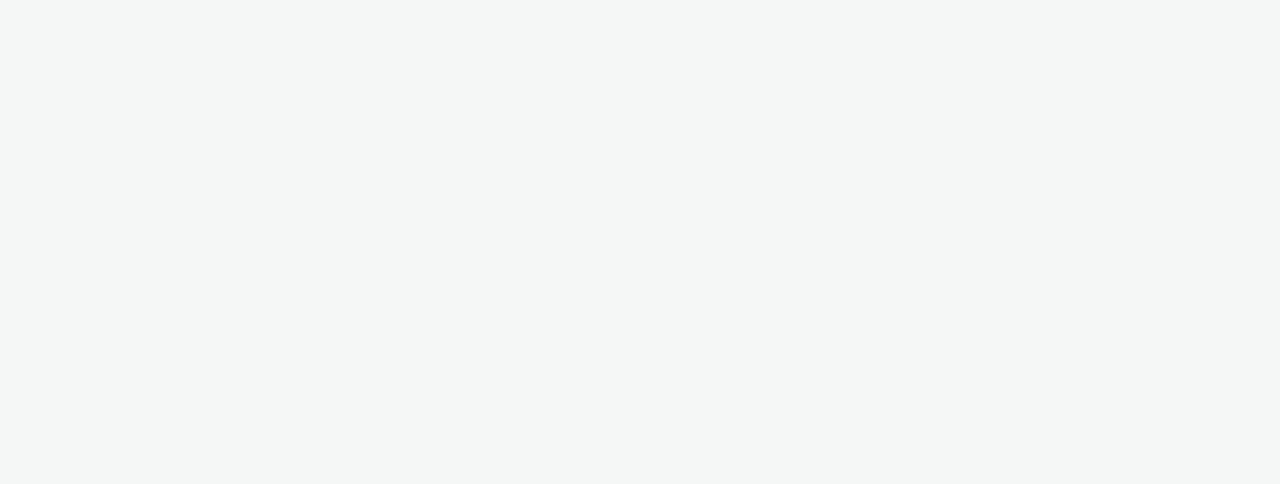
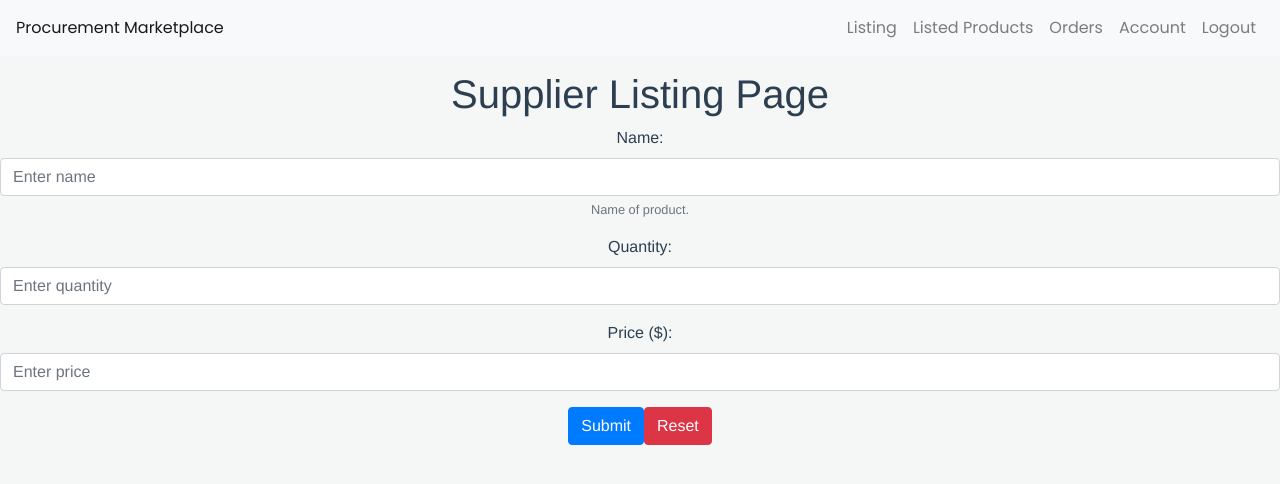
Before and after one commit to aarongjy97/blockchain-buddies, a Vue app in the folder frontend/: page /supplier-listing in a window 1280 px wide. Shown: the top 484 px of the page. Built offline with nearby package versions, Linux system fonts and the light colour scheme.

Commit message:
created vue store, login, logout, completed supplier-main and supplier-listing

```diff
--- a/frontend/package.json
+++ b/frontend/package.json
@@ -15,7 +15,8 @@
     "bootstrap-vue": "^2.17.3",
     "core-js": "^3.6.5",
     "vue": "^2.6.11",
-    "vue-router": "^3.5.1"
+    "vue-router": "^3.5.1",
+    "vuex": "^3.6.2"
   },
   "devDependencies": {
     "@babel/polyfill": "^7.11.5",
--- a/frontend/src/main.js
+++ b/frontend/src/main.js
@@ -4,10 +4,12 @@ import Vue from "vue";
 import "./plugins/bootstrap-vue";
 import App from "./App.vue";
 import Router from "./routes.js";
+import Store from "./store.js";
 
 Vue.config.productionTip = false;
 
 new Vue({
   render: (h) => h(App),
   router: Router,
+  store: Store,
 }).$mount("#app");
--- a/frontend/src/pages/Common/Login.vue
+++ b/frontend/src/pages/Common/Login.vue
@@ -53,8 +53,10 @@ export default {
   methods: {
     async login() {
       const result = await Login.supplierLogin(this.email, this.password);
+      console.log(result.data);
 
-      console.log(result.data);
+      await this.$store.commit('storeDetails', result.data);
+
       if (result.status == 200) {
         return result.data["role"] == "procurer"
           ? this.$router.push("procurer-main")
--- a/frontend/src/pages/Supplier/Navbar.vue
+++ b/frontend/src/pages/Supplier/Navbar.vue
@@ -10,9 +10,10 @@
       <b-collapse id="nav-collapse" is-nav>
         <b-navbar-nav class="ml-auto">
           <b-nav-item to="/supplier-listing">Listing</b-nav-item>
-          <b-nav-item to="/supplier-products">Listed Products</b-nav-item>
+          <b-nav-item to="/supplier-main">Listed Products</b-nav-item>
           <b-nav-item to="/supplier-orders">Orders</b-nav-item>
           <b-nav-item to="/supplier-account">Account</b-nav-item>
+          <b-nav-item to="/" v-on:click='logout()'>Logout</b-nav-item>
         </b-navbar-nav>
       </b-collapse>
 
@@ -20,7 +21,15 @@
   </div>
 </template>
 
-<script></script>
+<script>
+export default {
+  methods: {
+    logout() {
+      this.$store.dispatch('clearData');
+    }
+  }
+}
+</script>
 
 <style scoped>
 @import url("https://fonts.googleapis.com/css?family=Poppins&display=swap");
--- a/frontend/src/pages/Supplier/SupplierListing.vue
+++ b/frontend/src/pages/Supplier/SupplierListing.vue
@@ -1,20 +1,94 @@
 <template>
-<b-container>
-  <Navbar v-bind:title="msg"></Navbar>
+<div>
+  <Navbar></Navbar>
   <h1>Supplier Listing Page</h1>
-</b-container>
+
+  <div>
+    <b-form @submit="onSubmit" @reset="onReset" v-if="show">
+      <b-form-group
+        id="input-group-1"
+        label="Name:"
+        label-for="input-1"
+        description="Name of product."
+      >
+        <b-form-input
+          id="input-1"
+          v-model="form.name"
+          placeholder="Enter name"
+          required
+        ></b-form-input>
+      </b-form-group>
+
+      <b-form-group id="input-group-2" label="Quantity:" label-for="input-2">
+        <b-form-input
+          id="input-2"
+          v-model.number="form.quantity"
+          placeholder="Enter quantity"
+          required
+        ></b-form-input>
+      </b-form-group>
+
+      <b-form-group id="input-group-3" label="Price ($):" label-for="input-3">
+        <b-form-input
+          id="input-3"
+          v-model.number="form.price"
+          placeholder="Enter price"
+          required
+        ></b-form-input>
+      </b-form-group>
+
+      <b-button type="submit" variant="primary">Submit</b-button>
+      <b-button type="reset" variant="danger">Reset</b-button>
+    </b-form>
+    <!-- <b-card class="mt-3" header="Form Data Result">
+      <pre class="m-0">{{ form }}</pre>
+    </b-card> -->
+  </div>
+
+
+</div>
 </template>
 
 <script>
 import Navbar from "./Navbar.vue";
+import Supplier from "../../api/Supplier";
 export default {
-  name: "App",
+  name: "SupplierListing",
   data() {
-    return {};
+    return {
+      form: {
+          name: '',
+          quantity: '',
+          price: '',
+        },
+        show: true
+    };
   },
   components: {
     Navbar,
   },
+  methods: {
+    async onSubmit(event) {
+      event.preventDefault();
+      const details = this.$store.state.details;
+      console.log('details:', details);
+
+      const result = await Supplier.listProduct(this.form.name, this.form.price, this.form.quantity, details.address);
+      console.log(result.data);
+    },
+    onReset(event) {
+      event.preventDefault()
+      // Reset our form values
+      this.form.name = ''
+      this.form.quantity = ''
+      this.form.price = ''
+      // Trick to reset/clear native browser form validation state
+      this.show = false
+      this.$nextTick(() => {
+        this.show = true
+      })
+    }
+  }
 };
 </script>
 
--- a/frontend/src/pages/Supplier/SupplierMain.vue
+++ b/frontend/src/pages/Supplier/SupplierMain.vue
@@ -1,5 +1,5 @@
 <template>
-<div class='page'>
+<div>
   <Navbar></Navbar>
   <h1>Supplier Main Page</h1>
   <br>
@@ -7,7 +7,10 @@
   <h2>Products</h2>
   <ul v-if='products.length'>
     <li v-for="product in products" :key="product.name">
-      {{ product.name }}
+      Name: {{ product.name }}
+      Price: {{ product.price }}
+      Qty: {{ product.quantity }}
+      Sold: {{ product.numSold }}
     </li>
   </ul>
   <div v-else>There are no products listed</div>
@@ -28,17 +31,22 @@ export default {
   methods: {
     async viewAll() {
       try{
-        const result = await Supplier.viewAllSelfProducts(1); // where to get the address?
-        console.log(result.data);
+        const details = this.$store.state.details;
+        console.log('details:', details);
+
+        const result = await Supplier.viewAllSelfProducts(details.address);
+        console.log('products:', result.data);
 
         this.products = result.data.map(p => ({
-          name: p.productName
+          name: p.productName,
+          price: p.price,
+          quantity: p.quantityAvailable,
+          numSold: p.numSold,
         }))
       }
       catch (err) {
         console.log(err)
       }
-
     }
   },
   components: {
--- a/frontend/src/pages/Supplier/SupplierOrders.vue
+++ b/frontend/src/pages/Supplier/SupplierOrders.vue
@@ -1,14 +1,14 @@
 <template>
-<b-container>
-  <Navbar v-bind:title="msg"></Navbar>
+<div>
+  <Navbar></Navbar>
   <h1>Supplier Orders</h1>
-</b-container>
+</div>
 </template>
 
 <script>
 import Navbar from "./Navbar.vue";
 export default {
-  name: "App",
+  name: "SupplierOrders",
   data() {
     return {};
   },
--- a/frontend/src/routes.js
+++ b/frontend/src/routes.js
@@ -3,6 +3,8 @@ import Router from "vue-router";
 import Login from "./pages/Common/Login.vue";
 import ProcurerMain from "./pages/Procurer/ProcurerMain.vue";
 import SupplierMain from "./pages/Supplier/SupplierMain.vue";
+import SupplierListing from "./pages/Supplier/SupplierListing.vue";
+import SupplierOrders from "./pages/Supplier/SupplierOrders.vue";
 import CourierMain from "./pages/Courier/CourierMain.vue";
 import ProductPage from "./pages/Common/ProductPage.vue";
 import OrderStatusPage from "./pages/Procurer/OrderStatusPage.vue";
@@ -14,6 +16,8 @@ export default new Router({
     { path: "/", name: "login", component: Login },
     { path: "/procurer-main", name: "procurer-main", component: ProcurerMain },
     { path: "/supplier-main", name: "supplier-main", component: SupplierMain },
+    { path: "/supplier-listing", name: "supplier-listing", component: SupplierListing },
+    { path: "/supplier-orders", name: "supplier-orders", component: SupplierOrders },
     { path: "/courier-main", name: "courier-main", component: CourierMain },
     { path: "/product", name: "product", component: ProductPage },
     {
--- /dev/null
+++ b/frontend/src/store.js
@@ -0,0 +1,39 @@
+import Vue from 'vue'
+import Vuex from 'vuex'
+
+Vue.use(Vuex)
+
+const store = new Vuex.Store({
+  state: {
+    details: {
+      address: '',
+      company: null,
+      email: '',
+      id: null,
+      name: '',
+      password: '',
+      role: '',
+    }
+  },
+  mutations: {
+    storeDetails(state, data) {
+      state.details = data;
+    }
+  },
+  actions: {
+    clearData({ commit }) {
+      commit('storeDetails',
+      {
+        address: '',
+        company: null,
+        email: '',
+        id: null,
+        name: '',
+        password: '',
+        role: '',
+      })
+    }
+  }
+});
+
+export default store;
```
Also changed, not shown: 1 other file (tests, documents, lock files or other folders).
